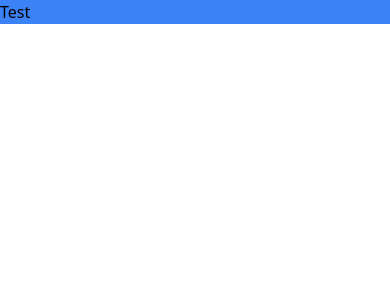
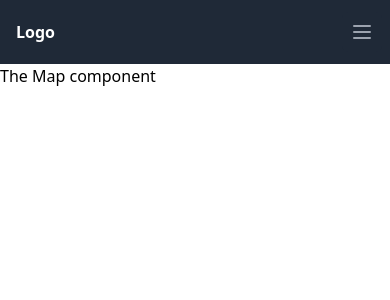
Before and after one commit to borisivanko/cike_challenge, a React (Vite) app in the folder frontend/: page /map in a window 390 px wide. Shown: the top 300 px of the page. Built offline with nearby package versions, Linux system fonts and the light colour scheme.

Commit message:
add react-router-dom package and Navbar component

```diff
--- a/frontend/package.json
+++ b/frontend/package.json
@@ -10,7 +10,8 @@
   },
   "dependencies": {
     "react": "^18.2.0",
-    "react-dom": "^18.2.0"
+    "react-dom": "^18.2.0",
+    "react-router-dom": "^6.10.0"
   },
   "devDependencies": {
     "@types/react": "^18.0.28",
--- a/frontend/src/App.jsx
+++ b/frontend/src/App.jsx
@@ -1,6 +1,16 @@
+import Navbar from "./components/Navbar.jsx";
+import {BrowserRouter, Route, Routes} from "react-router-dom";
+import Map from './containers/Map.jsx'
+
 function App() {
     return (
-        <h1 className='bg-blue-500'>Test</h1>
+        <BrowserRouter>
+            <Navbar/>
+            <Routes>
+                <Route path='/' element={<h1>test</h1>}/>
+                <Route path='/map' element={<Map/>}/>
+            </Routes>
+        </BrowserRouter>
     )
 }
 
--- /dev/null
+++ b/frontend/src/components/Navbar.jsx
@@ -0,0 +1,101 @@
+import React, {useState} from 'react';
+import {Link} from 'react-router-dom';
+
+function Navbar() {
+    const [isMenuOpen, setIsMenuOpen] = useState(false);
+
+    const toggleMenu = () => {
+        setIsMenuOpen(!isMenuOpen);
+    };
+
+    return (
+        <nav className="bg-gray-800">
+            <div className="max-w-7xl mx-auto px-4 sm:px-6 lg:px-8">
+                <div className="flex items-center justify-between h-16">
+                    <div className="flex-shrink-0">
+                        <Link to="/" className="text-white font-bold">
+                            Logo
+                        </Link>
+                    </div>
+                    <div className="hidden md:block">
+                        <div className="ml-10 flex items-baseline space-x-4">
+                            <Link
+                                to="/"
+                                className="text-gray-300 hover:bg-gray-700 hover:text-white px-3 py-2 rounded-md text-sm font-medium"
+                            >
+                                Home
+                            </Link>
+                            <Link
+                                to="/map"
+                                className="text-gray-300 hover:bg-gray-700 hover:text-white px-3 py-2 rounded-md text-sm font-medium"
+                            >
+                                Map
+                            </Link>
+                        </div>
+                    </div>
+                    <div className="-mr-2 flex md:hidden">
+                        <button
+                            onClick={toggleMenu}
+                            type="button"
+                            className="bg-gray-800 inline-flex items-center justify-center p-2 rounded-md text-gray-400 hover:text-white hover:bg-gray-700 focus:outline-none focus:ring-2 focus:ring-offset-2 focus:ring-offset-gray-800 focus:ring-white"
+                            aria-controls="mobile-menu"
+                            aria-expanded="false"
+                        >
+                            <span className="sr-only">Open main menu</span>
+                            {isMenuOpen ? (
+                                <svg
+                                    className="block h-6 w-6"
+                                    xmlns="http://www.w3.org/2000/svg"
+                                    fill="none"
+                                    viewBox="0 0 24 24"
+                                    stroke="currentColor"
+                                    aria-hidden="true"
+                                >
+                                    <path
+                                        strokeLinecap="round"
+                                        strokeLinejoin="round"
+                                        strokeWidth="2"
+                                        d="M6 18L18 6M6 6l12 12"
+                                    />
+                                </svg>
+                            ) : (
+                                <svg
+                                    className="block h-6 w-6"
+                                    xmlns="http://www.w3.org/2000/svg"
+                                    fill="none"
+                                    viewBox="0 0 24 24"
+                                    stroke="currentColor"
+                                    aria-hidden="true"
+                                >
+                                    <path
+                                        strokeLinecap="round"
+                                        strokeLinejoin="round"
+                                        strokeWidth="2"
+                                        d="M4 6h16M4 12h16M4 18h16"
+                                    />
+                                </svg>
+                            )}
+                        </button>
+                    </div>
+                </div>
+            </div>
+            <div className={`${isMenuOpen ? 'block' : 'hidden'} md:hidden`} id="mobile-menu">
+                <div className="px-2 pt-2 pb-3 space-y-1 sm:px-3">
+                    <Link
+                        to="/"
+                        className="text-gray-300 hover:bg-gray-700 hover:text-white block px-3 py-2 rounded-md text-base font-medium"
+                    >
+                        Home
+                    </Link>
+                    <Link
+                        to="/map"
+                        className="text-gray-300 hover:bg-gray-700 hover:text-white block px-3 py-2 rounded-md text-base font-medium"
+                    >
+                        Map
+                    </Link>
+                </div>
+            </div>
+        </nav>)
+}
+
+export default Navbar
--- /dev/null
+++ b/frontend/src/containers/Map.jsx
@@ -0,0 +1,9 @@
+function Map () {
+    return (
+        <>
+            <h1>The Map component</h1>
+        </>
+    )
+}
+
+export default Map
```
Also changed, not shown: 1 other file (tests, documents, lock files or other folders).
